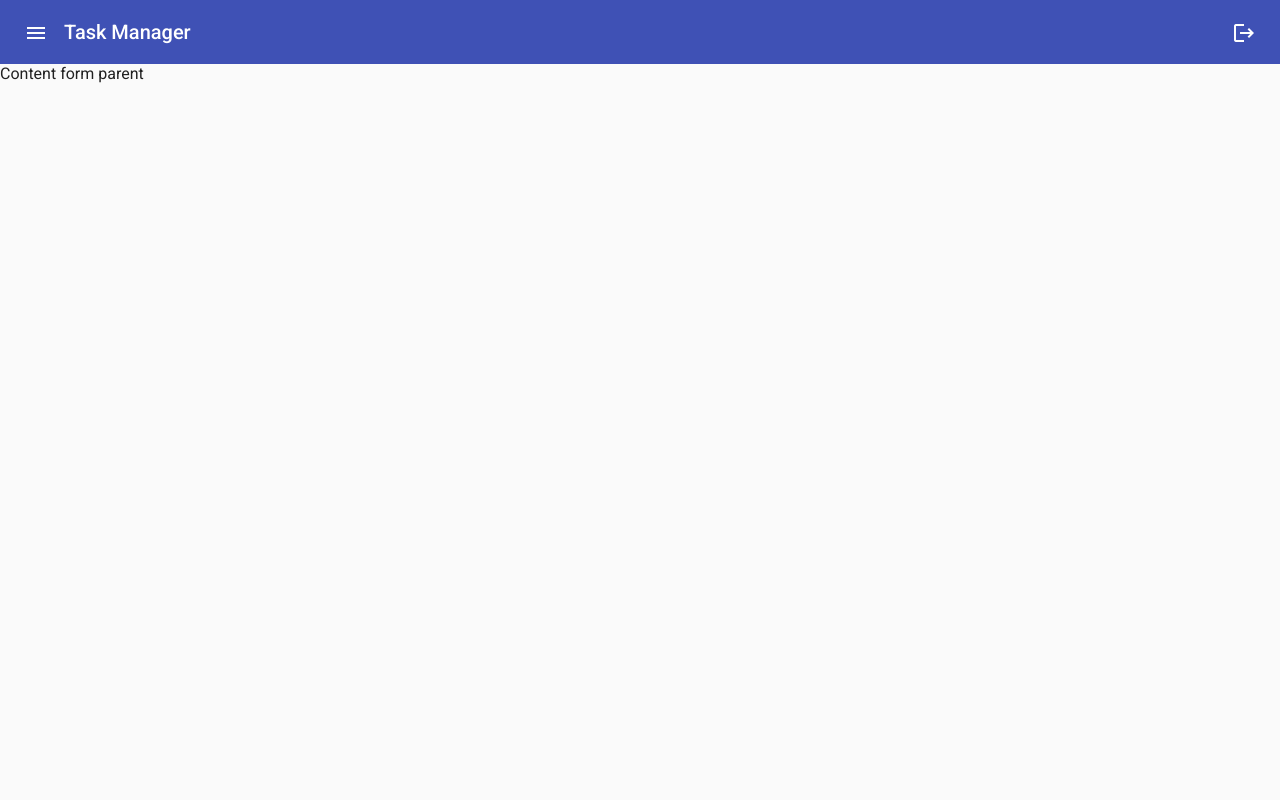
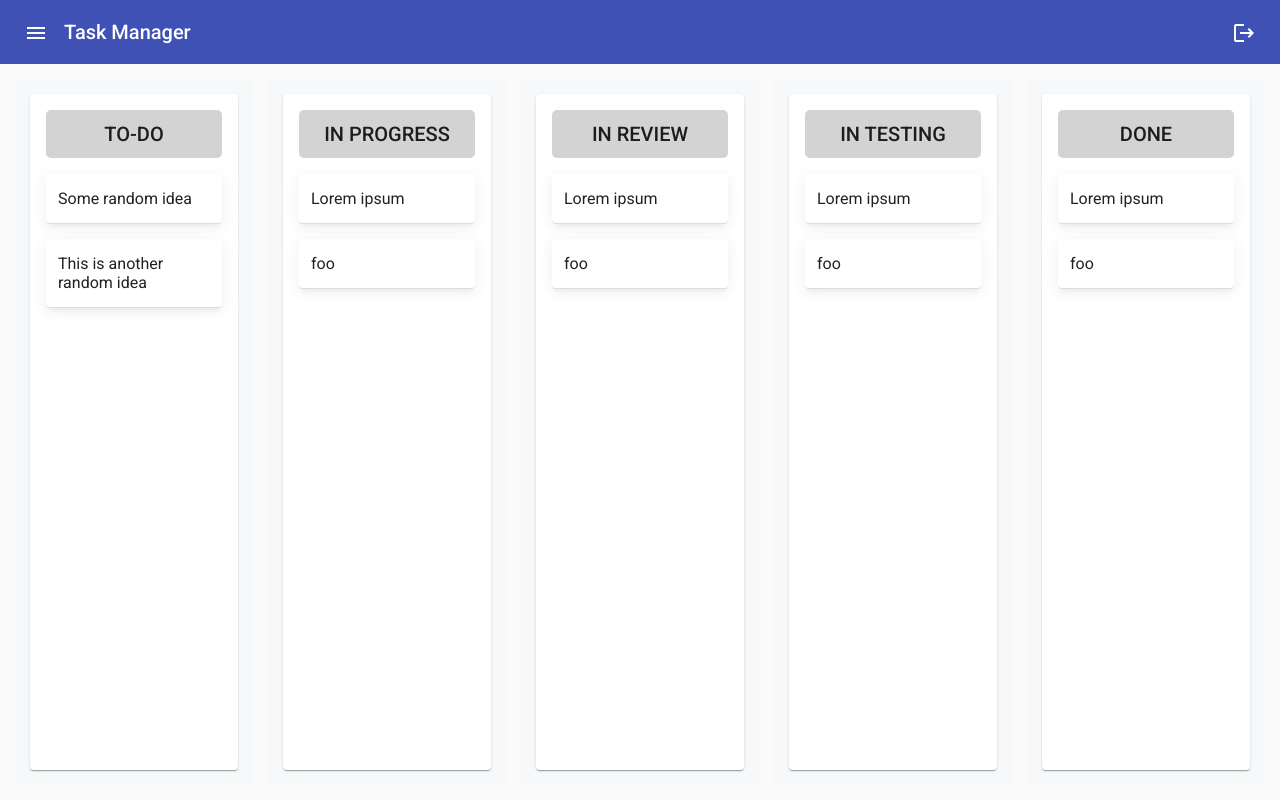
Before and after one commit to dragan-mitrasinovic/task-manager, an Angular app in the folder frontend/: page / in a window 1280 px wide. Built offline with nearby package versions, Linux system fonts and the light colour scheme.

Commit message:
Basic board layout

```diff
--- a/frontend/src/app/app.component.html
+++ b/frontend/src/app/app.component.html
@@ -1,3 +1,3 @@
 <app-navbar>
-  <div main>Content form parent</div>
+  <app-board main></app-board>
 </app-navbar>
--- /dev/null
+++ b/frontend/src/app/board/board.component.css
@@ -0,0 +1,89 @@
+.root {
+  display: flex;
+  flex-direction: column;
+  height: 100%;
+}
+.board {
+  display: flex;
+  flex-direction: column;
+  flex-grow: 1;
+  min-width: 0;
+  min-height: 0;
+}
+
+.board-wrapper {
+  display: flex;
+  flex-grow: 1;
+  overflow-x: auto;
+}
+.board-columns {
+  display: flex;
+  flex-grow: 1;
+}
+
+.board-column {
+  display: flex;
+  flex-direction: column;
+  flex-grow: 1;
+  flex-basis: 0;
+
+  max-width: 300px;
+  margin: 15px;
+  padding: 15px;
+
+  border-radius: 4px;
+  background: #f6f8f9;
+}
+
+.board-column:not(:first-child) {
+  margin-left: 0;
+}
+
+mat-card-title {
+  font-size: 20px;
+  text-transform: uppercase;
+  margin-bottom: 1rem;
+  display: flex;
+  align-items: center;
+  justify-content: center;
+  background-color: lightgray;
+  height: 3rem;
+  border-radius: 5px;
+}
+
+
+.tasks-container {
+  flex-grow: 1;
+  overflow-y: auto;
+}
+
+.task {
+  display: flex;
+  padding: 15px 12px;
+  background: white;
+  border-bottom: solid 1px #ddd;
+  border-radius: 4px;
+  margin-bottom: 15px;
+  box-shadow: 0 5px 5px -3px rgba(0, 0, 0, 0.05),
+  0 3px 14px 2px rgba(0, 0, 0, 0.05);
+}
+
+.cdk-drag-preview {
+  box-sizing: border-box;
+  border-radius: 4px;
+  box-shadow: 0 5px 5px -3px rgba(0, 0, 0, 0.2),
+  0 8px 10px 1px rgba(0, 0, 0, 0.14),
+  0 3px 14px 2px rgba(0, 0, 0, 0.12);
+}
+
+.cdk-drag-placeholder {
+  opacity: 0;
+}
+
+.cdk-drag-animating {
+  transition: transform 250ms cubic-bezier(0, 0, 0.2, 1);
+}
+
+.tasks-container.cdk-drop-list-dragging .task:not(.cdk-drag-placeholder) {
+  transition: transform 250ms cubic-bezier(0, 0, 0.2, 1);
+}
--- /dev/null
+++ b/frontend/src/app/board/board.component.html
@@ -0,0 +1,34 @@
+<div class="root">
+  <div class="board">
+    <div class="board-wrapper">
+      <div class="board-columns">
+
+        <div cdkDropList
+             cdkDropListOrientation="horizontal" class="board-columns"
+             (cdkDropListDropped)="dropGrid($event)">
+          <div
+            cdkDragLockAxis="x" class="board-column"
+            *ngFor="let column of board.columns" cdkDrag>
+
+            <mat-card class="tasks-container"
+                      id="{{column.id}}"
+                      cdkDropList
+                      [cdkDropListConnectedTo]="['1','2','3', '4', '5']"
+                      [cdkDropListData]="column.tasks"
+                      (cdkDropListDropped)="drop($event)">
+              <mat-card-title>
+                {{ column.name }}
+              </mat-card-title>
+              <mat-card class="task" *ngFor="let item of column.tasks" cdkDrag>
+                {{ item }}
+              </mat-card>
+            </mat-card>
+
+          </div>
+        </div>
+
+
+      </div>
+    </div>
+  </div>
+</div>
--- /dev/null
+++ b/frontend/src/app/board/board.component.ts
@@ -0,0 +1,57 @@
+import { Component, OnInit } from '@angular/core';
+import { Board } from '../model/board';
+import { Column } from '../model/column';
+import {
+  CdkDragDrop,
+  moveItemInArray,
+  transferArrayItem,
+} from '@angular/cdk/drag-drop';
+
+@Component({
+  selector: 'app-board',
+  templateUrl: './board.component.html',
+  styleUrls: ['./board.component.css'],
+})
+export class BoardComponent implements OnInit {
+  public board: Board = new Board('Test Board', [
+    new Column('To-Do', '1', [
+      'Some random idea',
+      'This is another random idea',
+    ]),
+    new Column('In Progress', '2', ['Lorem ipsum', 'foo']),
+    new Column('In Review', '3', ['Lorem ipsum', 'foo']),
+    new Column('In Testing', '4', ['Lorem ipsum', 'foo']),
+    new Column('Done', '5', ['Lorem ipsum', 'foo']),
+  ]);
+
+  constructor() {}
+
+  public ngOnInit(): void {
+    console.log(this.board);
+  }
+
+  public dropGrid(event: CdkDragDrop<string[]>): void {
+    moveItemInArray(
+      this.board.columns,
+      event.previousIndex,
+      event.currentIndex
+    );
+  }
+
+  public drop(event: CdkDragDrop<string[]>): void {
+    if (event.previousContainer === event.container) {
+      moveItemInArray(
+        event.container.data,
+        event.previousIndex,
+        event.currentIndex
+      );
+    } else {
+      transferArrayItem(
+        event.previousContainer.data,
+        event.container.data,
+        event.previousIndex,
+        event.currentIndex
+      );
+    }
+  }
+}
--- /dev/null
+++ b/frontend/src/app/model/board.ts
@@ -0,0 +1,5 @@
+import { Column } from './column';
+
+export class Board {
+  constructor(public name: string, public columns: Column[]) {}
+}
--- /dev/null
+++ b/frontend/src/app/model/column.ts
@@ -0,0 +1,3 @@
+export class Column {
+  constructor(public name: string, public id: string, public tasks: string[]) {}
+}
--- a/frontend/src/app/navbar/navbar.component.html
+++ b/frontend/src/app/navbar/navbar.component.html
@@ -11,7 +11,7 @@
   </mat-toolbar>
 
   <mat-sidenav-container class="sidenav-container">
-    <mat-sidenav #snav fixedTopGap="56">
+    <mat-sidenav #snav fixedTopGap="56" mode="push">
       <mat-nav-list>
         <a mat-list-item >Filler</a>
         <a mat-list-item >Filler</a>
```
Also changed, not shown: frontend/src/app/app.module.ts (+6 -1 lines), 1 other file (tests, documents, lock files or other folders).
